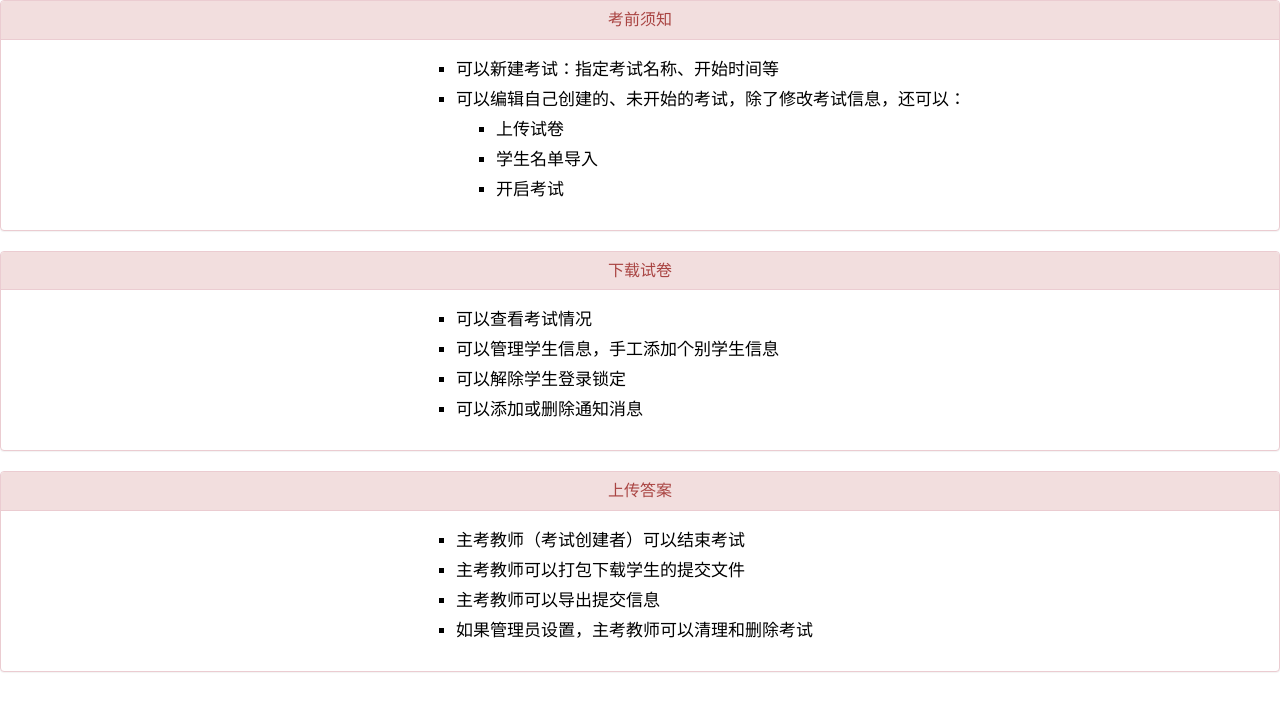
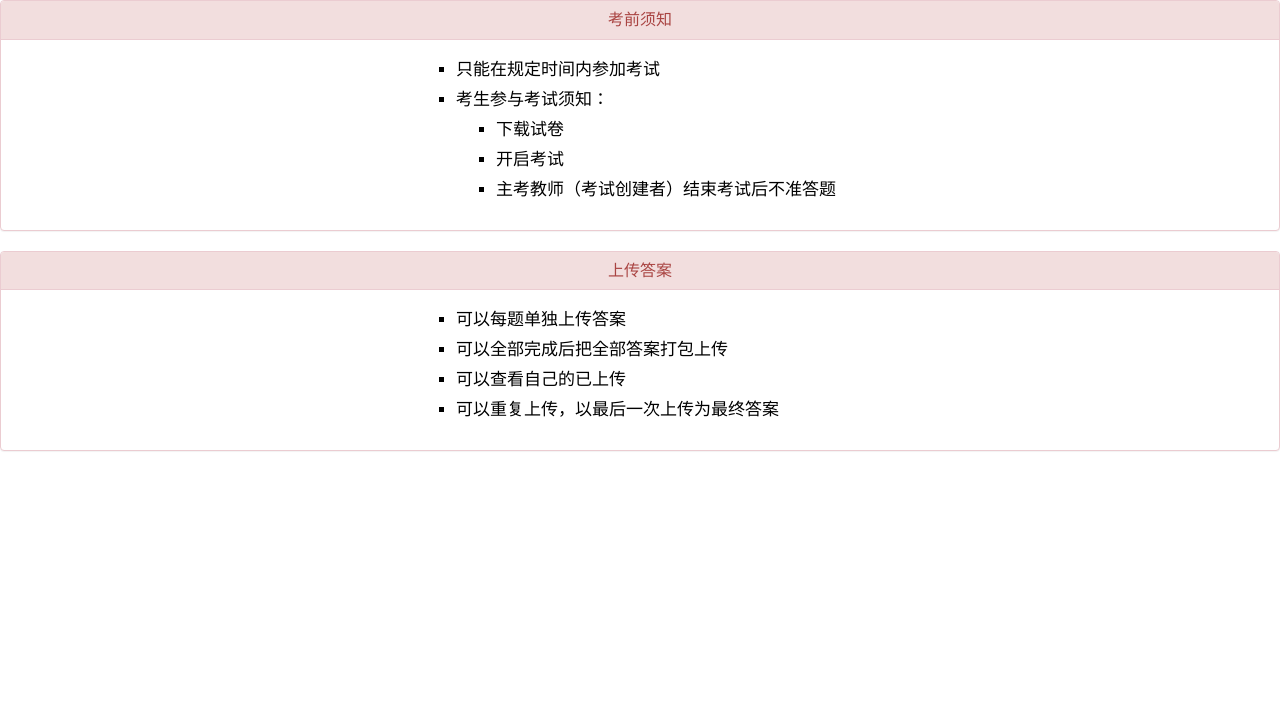
Before and after one commit to toby-wang/cems, a PHP site: page /application/views/student/student_intro.php in a window 1280 px wide. Shown: the top 711 px of the page. Run offline with PHP 8.4, Linux system fonts and the light colour scheme.

Commit message:
修改细节
修改错误

```diff
--- a/toby/application/views/student/student_intro.php
+++ b/toby/application/views/student/student_intro.php
@@ -25,28 +25,15 @@
            </div>
            <div class="panel-body">
                 <ul>
-                   <li>可以新建考试：指定考试名称、开始时间等</li>
-                   <li>可以编辑自己创建的、未开始的考试，除了修改考试信息，还可以：</li>
+                   <li>只能在规定时间内参加考试</li>
+                   <li>考生参与考试须知：</li>
                  <ul>
-                   <li>上传试卷</li>
-                   <li>学生名单导入</li>
+                   <li>下载试卷</li>
                    <li>开启考试</li>
+                   <li>主考教师（考试创建者）结束考试后不准答题</li>
                  </ul>
                 </ul>
     </div>
-</div>
- <div class="panel panel-danger">
-            <div class="panel-heading">
-                <h3 class="panel-title text-center">下载试卷</h3>
-            </div>
-            <div class="panel-body">
-                  <ul>
-                    <li>可以查看考试情况</li>
-                    <li>可以管理学生信息，手工添加个别学生信息</li>
-                    <li>可以解除学生登录锁定</li>
-                    <li>可以添加或删除通知消息</li>
-                  </ul>
-            </div>
 </div>
 
 <div class="panel panel-danger">
@@ -55,10 +42,10 @@
             </div>
             <div class="panel-body">
                  <ul>
-                    <li>主考教师（考试创建者）可以结束考试</li>
-                    <li>主考教师可以打包下载学生的提交文件</li>
-                    <li>主考教师可以导出提交信息</li>
-                    <li>如果管理员设置，主考教师可以清理和删除考试</li>
+                    <li>可以每题单独上传答案</li>
+                    <li>可以全部完成后把全部答案打包上传</li>
+                    <li>可以查看自己的已上传</li>
+                    <li>可以重复上传，以最后一次上传为最终答案</li>
                  </ul>
             </div>
 </div>
```
